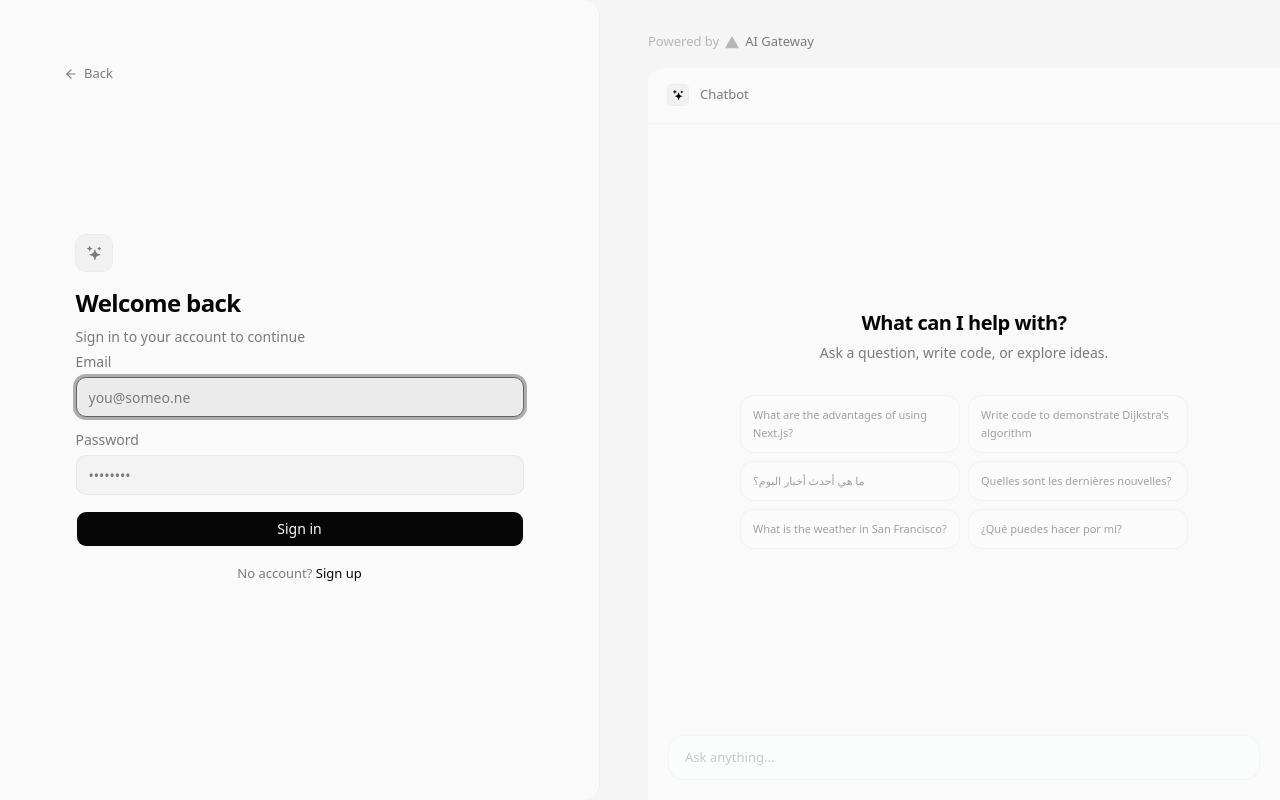
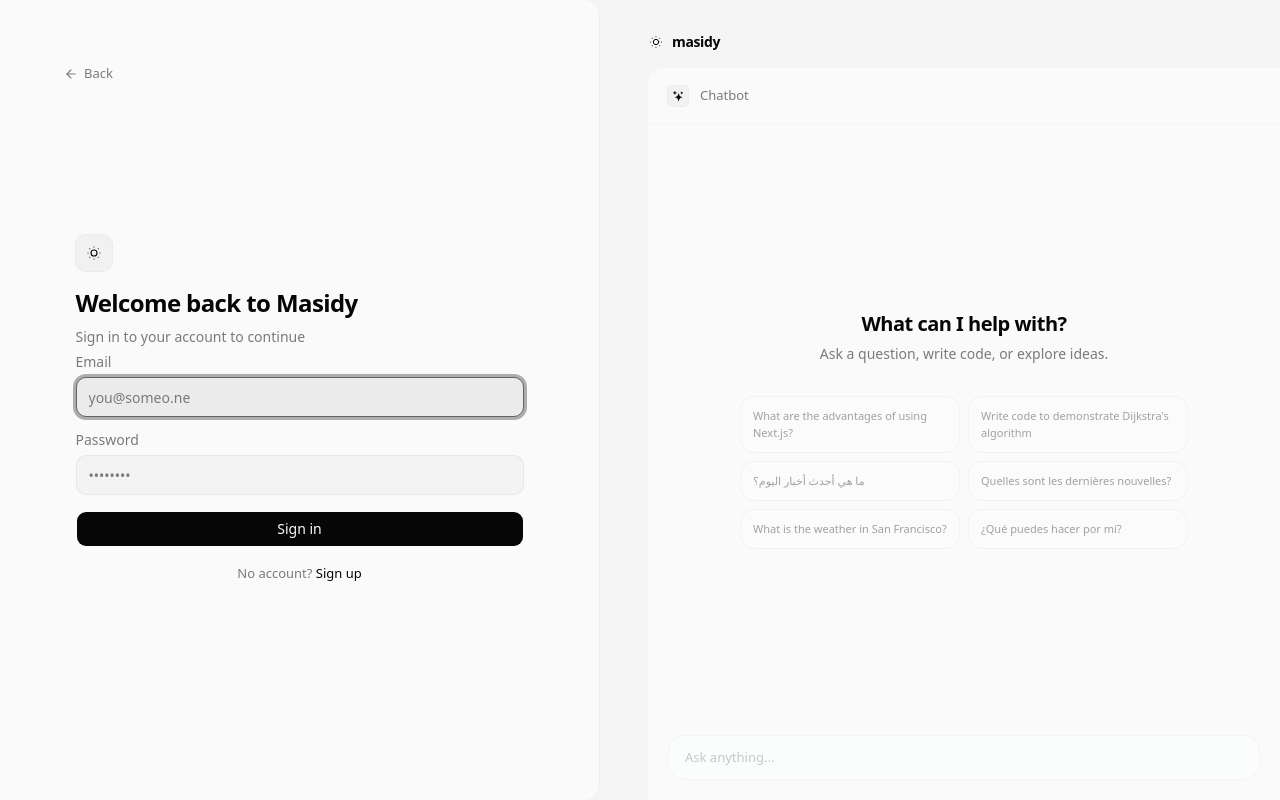
Before and after one commit to masidytest/chatbot, a Next.js app: page /login in a window 1280 px wide. Built offline with nearby package versions, Linux system fonts and the light colour scheme; no server answers; what bcrypt-ts would draw is missing.

Commit message:
fix: icon only in sidebar, no header right brand, Masidy branding on auth pages

```diff
--- a/app/(auth)/layout.tsx
+++ b/app/(auth)/layout.tsx
@@ -1,6 +1,6 @@
 import { ArrowLeftIcon } from "lucide-react";
 import Link from "next/link";
-import { SparklesIcon, VercelIcon } from "@/components/chat/icons";
+import { MasidyBrand, MasidyIcon } from "@/components/chat/masidy-logo";
 import { Preview } from "@/components/chat/preview";
 
 export default function AuthLayout({
@@ -20,8 +20,8 @@
         </Link>
         <div className="mx-auto flex w-full max-w-md flex-1 flex-col justify-center gap-10">
           <div className="flex flex-col gap-2">
-            <div className="mb-2 flex size-9 items-center justify-center rounded-lg bg-muted/60 text-muted-foreground ring-1 ring-border/50">
-              <SparklesIcon size={14} />
+            <div className="mb-2 flex size-9 items-center justify-center rounded-lg bg-muted/60 ring-1 ring-border/50">
+              <MasidyIcon size={18} />
             </div>
             {children}
           </div>
@@ -29,10 +29,8 @@
       </div>
 
       <div className="hidden flex-1 flex-col overflow-hidden pl-12 xl:flex">
-        <div className="flex items-center gap-1.5 pt-8 text-[13px] text-muted-foreground/50">
-          Powered by
-          <VercelIcon size={14} />
-          <span className="font-medium text-muted-foreground">AI Gateway</span>
+        <div className="flex items-center gap-2 pt-8">
+          <MasidyBrand size="sm" />
         </div>
         <div className="flex-1 pt-4">
           <Preview />
--- a/app/(auth)/login/page.tsx
+++ b/app/(auth)/login/page.tsx
@@ -45,7 +45,7 @@
 
   return (
     <>
-      <h1 className="text-2xl font-semibold tracking-tight">Welcome back</h1>
+      <h1 className="text-2xl font-semibold tracking-tight">Welcome back to Masidy</h1>
       <p className="text-sm text-muted-foreground">
         Sign in to your account to continue
       </p>
--- a/app/(auth)/register/page.tsx
+++ b/app/(auth)/register/page.tsx
@@ -47,7 +47,7 @@
 
   return (
     <>
-      <h1 className="text-2xl font-semibold tracking-tight">Create account</h1>
+      <h1 className="text-2xl font-semibold tracking-tight">Create your Masidy account</h1>
       <p className="text-sm text-muted-foreground">Get started for free</p>
       <AuthForm action={handleSubmit} defaultEmail={email}>
         <SubmitButton isSuccessful={isSuccessful}>Sign up</SubmitButton>
--- a/components/chat/chat-header.tsx
+++ b/components/chat/chat-header.tsx
@@ -4,7 +4,7 @@
 import { memo } from "react";
 import { Button } from "@/components/ui/button";
 import { useSidebar } from "@/components/ui/sidebar";
-import { MasidyBrand, MasidyIcon } from "@/components/chat/masidy-logo";
+import { MasidyIcon } from "@/components/chat/masidy-logo";
 import { VisibilitySelector, type VisibilityType } from "./visibility-selector";
 
 function PureChatHeader({
@@ -33,6 +33,7 @@
         <PanelLeftIcon className="size-4" />
       </Button>
 
+      {/* Icon only on mobile when sidebar is closed */}
       <span className="flex size-8 items-center justify-center rounded-lg md:hidden">
         <MasidyIcon size={20} />
       </span>
@@ -43,10 +44,6 @@
           selectedVisibilityType={selectedVisibilityType}
         />
       )}
-
-      <span className="ml-auto hidden md:flex">
-        <MasidyBrand size="sm" />
-      </span>
     </header>
   );
 }
--- a/components/chat/greeting.tsx
+++ b/components/chat/greeting.tsx
@@ -1,6 +1,7 @@
 "use client";
 
 import { motion } from "framer-motion";
+import { SunDim } from "lucide-react";
 import { MasidyBrand } from "@/components/chat/masidy-logo";
 
 export const Greeting = () => {
@@ -12,7 +13,10 @@
         initial={{ opacity: 0, y: 10 }}
         transition={{ delay: 0.2, duration: 0.5, ease: [0.22, 1, 0.36, 1] }}
       >
-        <MasidyBrand size="lg" />
+        <span className="flex items-center gap-2.5">
+          <SunDim size={32} strokeWidth={1.5} className="text-foreground" />
+          <span className="text-2xl font-semibold tracking-tight text-foreground">masidy</span>
+        </span>
       </motion.div>
       <motion.div
         animate={{ opacity: 1, y: 0 }}
--- a/components/chat/masidy-logo.tsx
+++ b/components/chat/masidy-logo.tsx
@@ -12,15 +12,15 @@
 }
 
 export function MasidyBrand({ size = "md" }: { size?: "sm" | "md" | "lg" }) {
-  const iconSizes = { sm: 14, md: 16, lg: 26 };
+  const iconSizes = { sm: 16, md: 18, lg: 28 };
   return (
-    <span className="flex items-center gap-1.5">
-      <SunDim size={iconSizes[size]} className="text-foreground" />
+    <span className="flex items-center gap-2">
+      <SunDim size={iconSizes[size]} strokeWidth={1.5} className="text-foreground" />
       <MasidyWordmark size={size} />
     </span>
   );
 }
 
 export function MasidyIcon({ size = 20 }: { size?: number }) {
-  return <SunDim size={size} className="text-foreground" />;
+  return <SunDim size={size} strokeWidth={1.5} className="text-foreground" />;
 }
```
